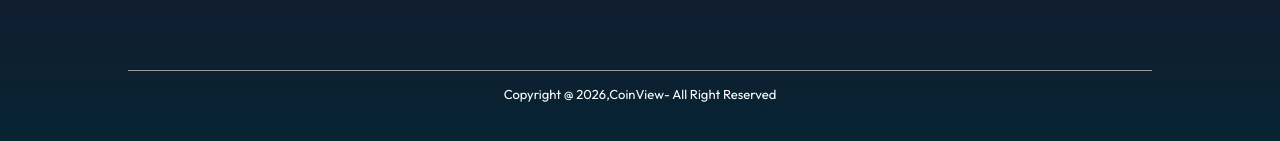
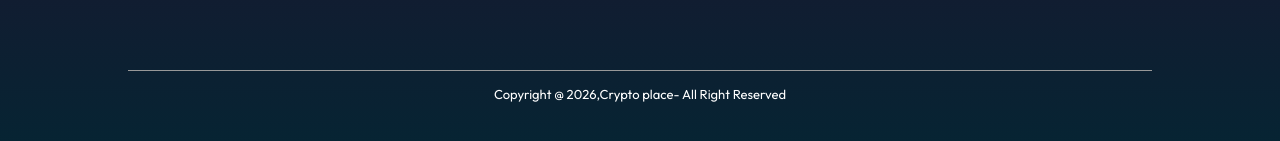
Before and after one commit to EdlaKoushik/Cryptoplace, a React (Vite) app: page /features in a window 1280 px wide. Shown: the part 569-710 px from the top of the page. Built offline with nearby package versions, Linux system fonts and the light colour scheme; no server answers.

Commit message:
updated title

```diff
--- a/src/components/footer/Footer.jsx
+++ b/src/components/footer/Footer.jsx
@@ -3,7 +3,7 @@ import "./Footer.css"
 const Footer = () => {
   return (
     <div>
-        <p className="footer">Copyright @ 2026,CoinView- All Right Reserved</p>
+        <p className="footer">Copyright @ 2026,Crypto place- All Right Reserved</p>
     </div>
   )
 }
```
